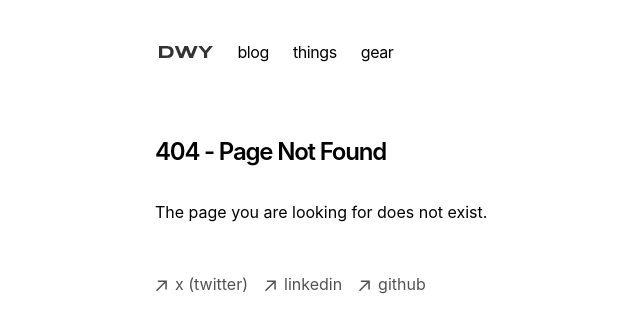
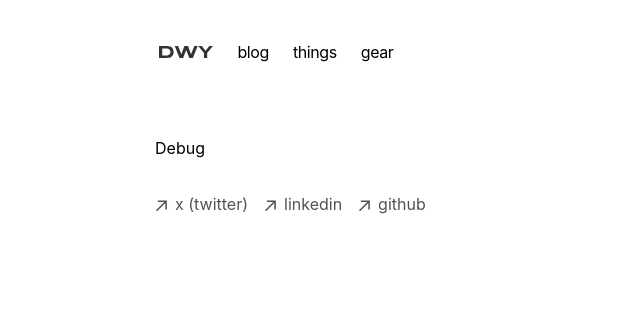
Before and after one commit to dickwyn/v4, a Next.js app: page /debug in a window 1280 px wide. Before the commit this address had no page. Shown: the top 332 px of the page, without its empty margins (197-837 px from the left). Built offline with nearby package versions, Linux system fonts and the light colour scheme.

Commit message:
chore: add stub for debug page

```diff
--- /dev/null
+++ b/app/debug/page.tsx
@@ -0,0 +1,7 @@
+export default function Debug() {
+  return (
+    <div>
+      <h1>Debug</h1>
+    </div>
+  );
+}
```
